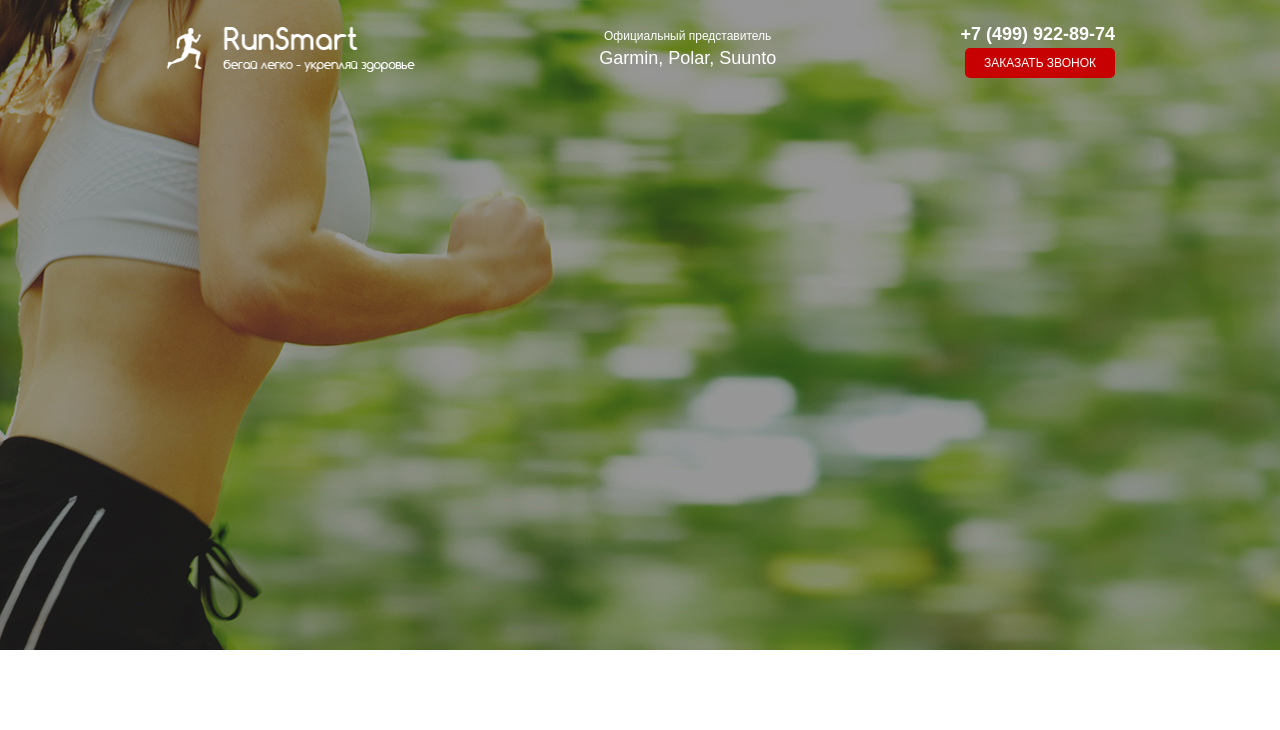
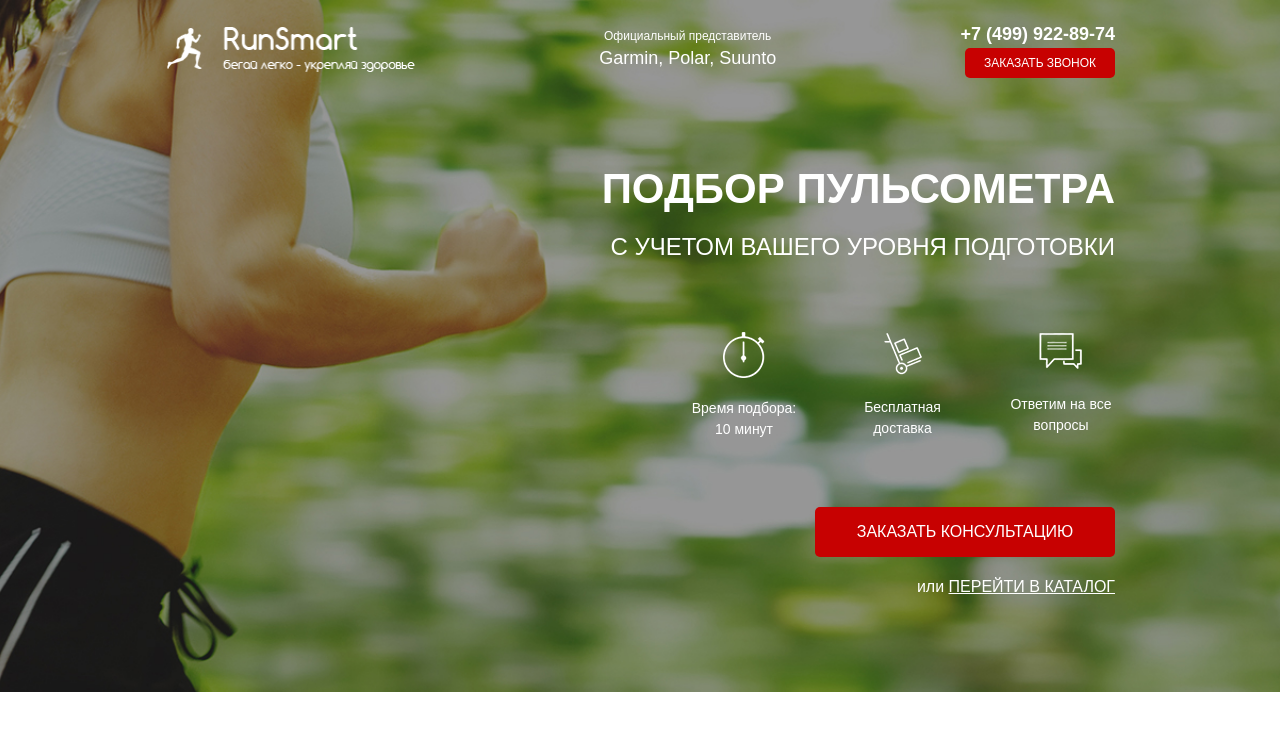
Before and after one commit to danillnovikov/pulse, a website: page src/index.html in a window 1280 px wide. Drawn offline with Linux system fonts and the light colour scheme.

Commit message:
feat: add button

```diff
--- a/src/index.html
+++ b/src/index.html
@@ -26,6 +26,32 @@
             <button class="button">Заказать звонок</button>
           </div>
         </header>
+
+        <div class="promo__wrapper">
+          <h1 class="promo__header">Подбор пульсометра</h1>
+          <h2 class="promo__subheader">С учетом Вашего уровня подготовки</h2>
+
+          <div class="promo__icons">
+            <div class="promo__icon">
+              <img src="icons/main_screen/timer.png" alt="timer" />
+              Время подбора: 10 минут
+            </div>
+            <div class="promo__icon">
+              <img src="icons/main_screen/hand_cart.png" alt="hand-cart" />
+              Бесплатная доставка
+            </div>
+            <div class="promo__icon">
+              <img src="icons/main_screen/messages.png" alt="messages" />
+              Ответим на все вопросы
+            </div>
+          </div>
+
+          <button class="button button_main">Заказать консультацию</button>
+          <div class="promo__link">
+            или
+            <a href="#">Перейти в каталог</a>
+          </div>
+        </div>
       </div>
     </div>
   </body>
--- a/src/sass/blocks/_buttons.scss
+++ b/src/sass/blocks/_buttons.scss
@@ -8,4 +8,10 @@
   font-size: 12px;
   text-transform: uppercase;
   color: #ffffff;
+  &_main {
+    margin-top: 67px;
+    width: 300px;
+    height: 50px;
+    font-size: 16px;
+  }
 }
--- a/src/sass/blocks/_promo.scss
+++ b/src/sass/blocks/_promo.scss
@@ -2,4 +2,55 @@
   min-height: 650px;
   padding: 21px 0 93px 0;
   background: url(../../img/mian.jpg) center (center/cover) no-repeat;
+  &__wrapper {
+    display: flex;
+    flex-direction: column;
+    align-items: flex-end;
+    margin-top: 90px;
+  }
+
+  &__header {
+    color: #ffffff;
+    font-size: 42px;
+    font-weight: 700;
+    text-transform: uppercase;
+    line-height: 42px;
+  }
+  &__subheader {
+    margin-top: 17px;
+    color: #ffffff;
+    line-height: 24px;
+    font-size: 24px;
+    font-weight: 500;
+    text-transform: uppercase;
+  }
+  &__icons {
+    margin-top: 65px;
+    width: 425px;
+    display: flex;
+    justify-content: space-between;
+  }
+  &__icon {
+    width: 108px;
+    text-align: center;
+    color: #ffffff;
+    font-size: 14px;
+    font-weight: 500;
+    img {
+      display: block;
+      margin: 0 auto;
+      margin-bottom: 20px;
+    }
+  }
+  &__link {
+    color: #ffffff;
+    font-size: 16px;
+    font-weight: 500;
+    margin-top: 18px;
+    a {
+      color: #ffffff;
+      text-decoration: underline;
+      text-transform: uppercase;
+    }
+  }
 }
```
Also changed, not shown: src/css/style.min.css, src/icons/main_screen/hand_cart.png (added), src/icons/main_screen/messages.png (added), src/icons/main_screen/timer.png (added).
